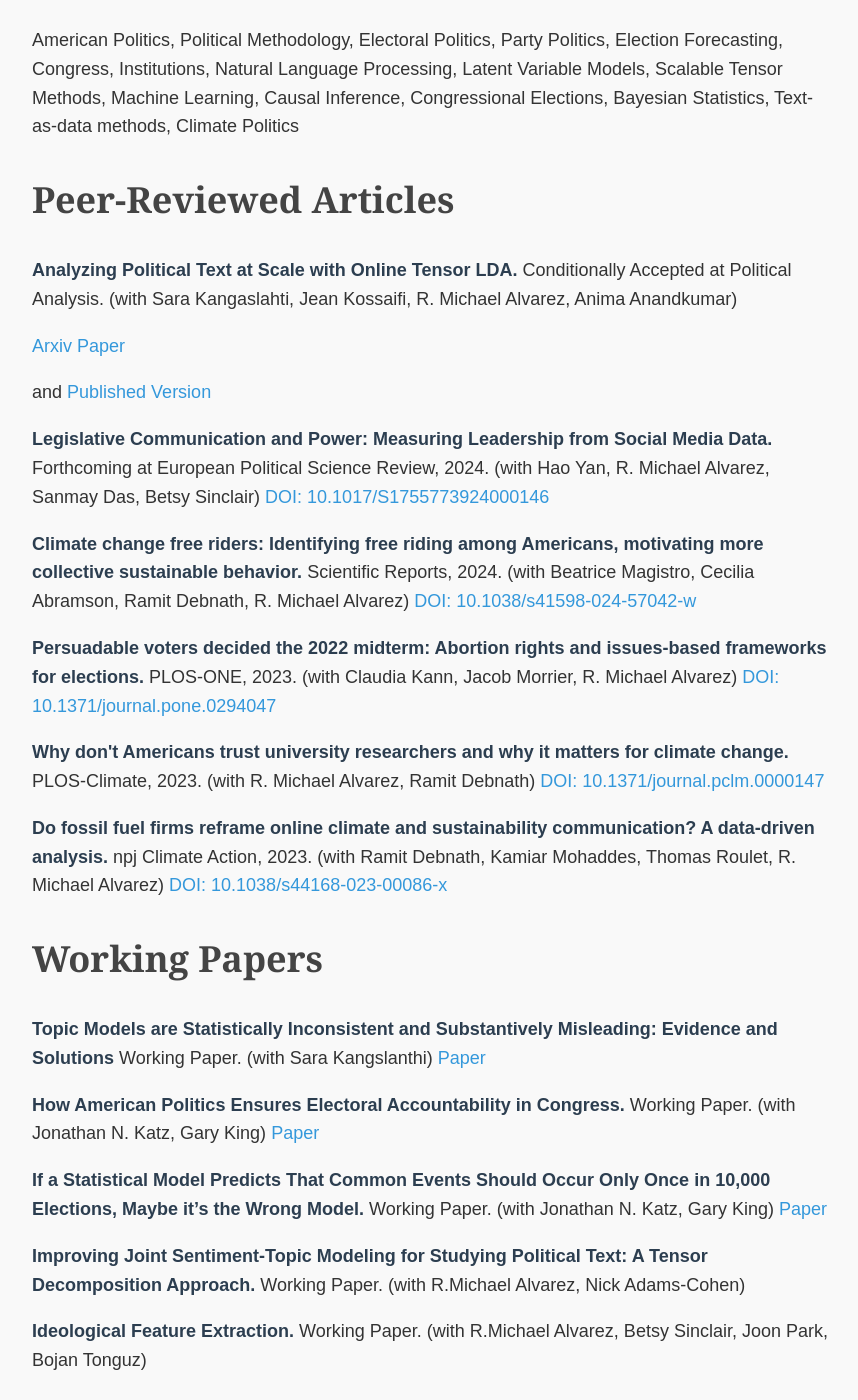
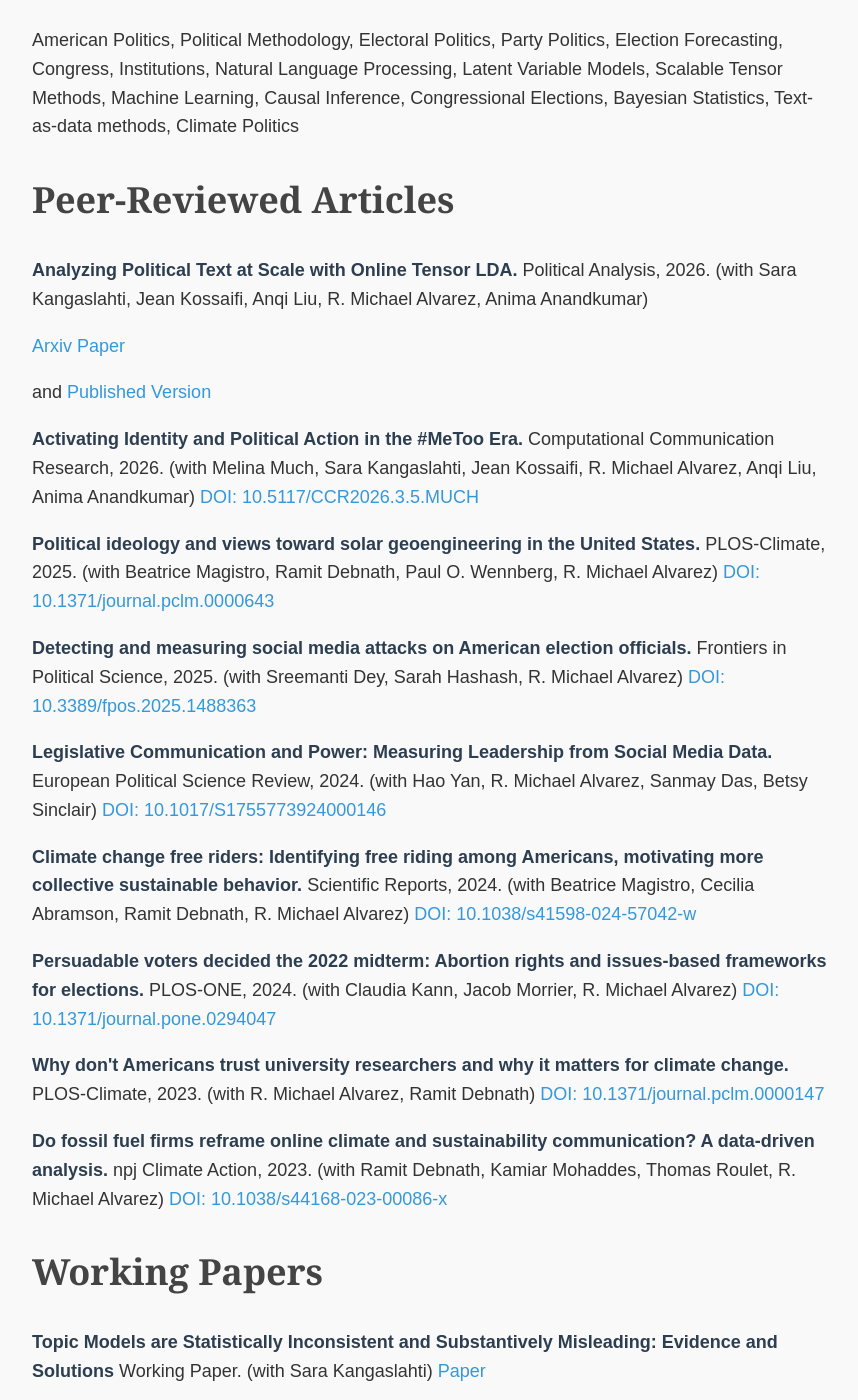
Before and after one commit to danielEbanks/danielEbanks.github.io, a Jekyll site: the page built from ResearchProjects/index.html, in a window 1280 px wide and 1400 px high, scrolled down 683 px. Shown: the whole window, without its empty margins (208-1066 px from the left). Built offline with Jekyll 4.4.1, drawn with Linux system fonts in a browser that asks for light colours; nearby versions of some CDN libraries; the list of posts is cut into pages by our own code; some of the changed text lies outside the part shown.

Commit message:
Update published papers on research page and CV
Co-Authored-By: Claude Fable 5 <noreply@anthropic.com>

```diff
--- a/ResearchProjects/index.html
+++ b/ResearchProjects/index.html
@@ -76,13 +76,19 @@ strong {
 
     <h2>Peer-Reviewed Articles</h2>
 
-    <p><strong>Analyzing Political Text at Scale with Online Tensor LDA.</strong> Conditionally Accepted at Political Analysis. (with Sara Kangaslahti, Jean Kossaifi, R. Michael Alvarez, Anima Anandkumar)</p> <a href="https://www.arxiv.org/pdf/2511.07809">Arxiv Paper</a></p> and <a href="https://www.cambridge.org/core/services/aop-cambridge-core/content/view/859F5644F52C27649B58139349C34961/S1047198725100247a.pdf/analyzing-political-text-at-scale-with-online-tensor-lda.pdf">Published Version</a></p>
+    <p><strong>Analyzing Political Text at Scale with Online Tensor LDA.</strong> Political Analysis, 2026. (with Sara Kangaslahti, Jean Kossaifi, Anqi Liu, R. Michael Alvarez, Anima Anandkumar)</p> <a href="https://www.arxiv.org/pdf/2511.07809">Arxiv Paper</a></p> and <a href="https://www.cambridge.org/core/services/aop-cambridge-core/content/view/859F5644F52C27649B58139349C34961/S1047198725100247a.pdf/analyzing-political-text-at-scale-with-online-tensor-lda.pdf">Published Version</a></p>
 
-    <p><strong>Legislative Communication and Power: Measuring Leadership from Social Media Data.</strong> Forthcoming at European Political Science Review, 2024. (with Hao Yan, R. Michael Alvarez, Sanmay Das, Betsy Sinclair) <a href="https://doi.org/10.1017/S1755773924000146">DOI: 10.1017/S1755773924000146</a></p>
+    <p><strong>Activating Identity and Political Action in the #MeToo Era.</strong> Computational Communication Research, 2026. (with Melina Much, Sara Kangaslahti, Jean Kossaifi, R. Michael Alvarez, Anqi Liu, Anima Anandkumar) <a href="https://doi.org/10.5117/CCR2026.3.5.MUCH">DOI: 10.5117/CCR2026.3.5.MUCH</a></p>
+
+    <p><strong>Political ideology and views toward solar geoengineering in the United States.</strong> PLOS-Climate, 2025. (with Beatrice Magistro, Ramit Debnath, Paul O. Wennberg, R. Michael Alvarez) <a href="https://doi.org/10.1371/journal.pclm.0000643">DOI: 10.1371/journal.pclm.0000643</a></p>
+
+    <p><strong>Detecting and measuring social media attacks on American election officials.</strong> Frontiers in Political Science, 2025. (with Sreemanti Dey, Sarah Hashash, R. Michael Alvarez) <a href="https://doi.org/10.3389/fpos.2025.1488363">DOI: 10.3389/fpos.2025.1488363</a></p>
+
+    <p><strong>Legislative Communication and Power: Measuring Leadership from Social Media Data.</strong> European Political Science Review, 2024. (with Hao Yan, R. Michael Alvarez, Sanmay Das, Betsy Sinclair) <a href="https://doi.org/10.1017/S1755773924000146">DOI: 10.1017/S1755773924000146</a></p>
 
     <p><strong>Climate change free riders: Identifying free riding among Americans, motivating more collective sustainable behavior.</strong> Scientific Reports, 2024. (with Beatrice Magistro, Cecilia Abramson, Ramit Debnath, R. Michael Alvarez) <a href="https://doi.org/10.1038/s41598-024-57042-w">DOI: 10.1038/s41598-024-57042-w</a></p>
 
-    <p><strong>Persuadable voters decided the 2022 midterm: Abortion rights and issues-based frameworks for elections.</strong> PLOS-ONE, 2023. (with Claudia Kann, Jacob Morrier, R. Michael Alvarez) <a href="https://doi.org/10.1371/journal.pone.0294047">DOI: 10.1371/journal.pone.0294047</a></p>
+    <p><strong>Persuadable voters decided the 2022 midterm: Abortion rights and issues-based frameworks for elections.</strong> PLOS-ONE, 2024. (with Claudia Kann, Jacob Morrier, R. Michael Alvarez) <a href="https://doi.org/10.1371/journal.pone.0294047">DOI: 10.1371/journal.pone.0294047</a></p>
 
     <p><strong>Why don't Americans trust university researchers and why it matters for climate change.</strong> PLOS-Climate, 2023. (with R. Michael Alvarez, Ramit Debnath) <a href="https://doi.org/10.1371/journal.pclm.0000147">DOI: 10.1371/journal.pclm.0000147</a></p>
 
@@ -91,7 +97,7 @@ strong {
 
     <h2>Working Papers</h2>
 
-    <p><strong>Topic Models are Statistically Inconsistent and Substantively Misleading: Evidence and Solutions</strong> Working Paper. (with Sara Kangslanthi) <a href="https://dannyebanks.com/files/topic_consist.pdf">Paper</a></p>
+    <p><strong>Topic Models are Statistically Inconsistent and Substantively Misleading: Evidence and Solutions</strong> Working Paper. (with Sara Kangaslahti) <a href="https://dannyebanks.com/files/topic_consist.pdf">Paper</a></p>
 
     <p><strong>How American Politics Ensures Electoral Accountability in Congress.</strong> Working Paper. (with Jonathan N. Katz, Gary King) <a href="https://gking.harvard.edu/acc">Paper</a></p>
 
@@ -100,8 +106,6 @@ strong {
     <p><strong>Improving Joint Sentiment-Topic Modeling for Studying Political Text: A Tensor Decomposition Approach.</strong> Working Paper. (with R.Michael Alvarez, Nick Adams-Cohen)</p>
 
     <p><strong>Ideological Feature Extraction.</strong> Working Paper. (with R.Michael Alvarez, Betsy Sinclair, Joon Park, Bojan Tonguz)</p>
-
-    <p><strong>Eroding Trust in Democracy: How Social Media Attacks on Election Officials in 2020 Undermined American Election Institutions.</strong> Under Review. (with Sarah Hashah, Sreemanti Dey, R. Michael Alvarez)</p>
     <!-- Add more papers here -->
 
     <h2>Pre-Registered Studies</h2>
@@ -112,6 +116,8 @@ strong {
 
     <h2>Other Research Articles</h2>
 
+    <p><strong>Why publishing referee reports could backfire on public trust.</strong> Nature, 2025. (with Ramit Debnath, R. Michael Alvarez) <a href="https://doi.org/10.1038/d41586-025-02317-z">DOI: 10.1038/d41586-025-02317-z</a></p>
+
     <p><strong>Fedwire Funds Service: Payments, Balances, and Available Liquidity</strong> Finance and Economics Discussion Series. 2021. (Anton Badev, Lauren Clark, Jeffrey Marquardt, David Mills) <a href="https://doi.org/10.17016/FEDS.2021.070">DOI: 10.17016/FEDS.2021.070</a></p>
 
     <p><strong>The Network of Large-Value Loans in the U.S.</strong> Working Paper. (with Anton Badev)</p>
```
Also changed, not shown: 1 other file.
